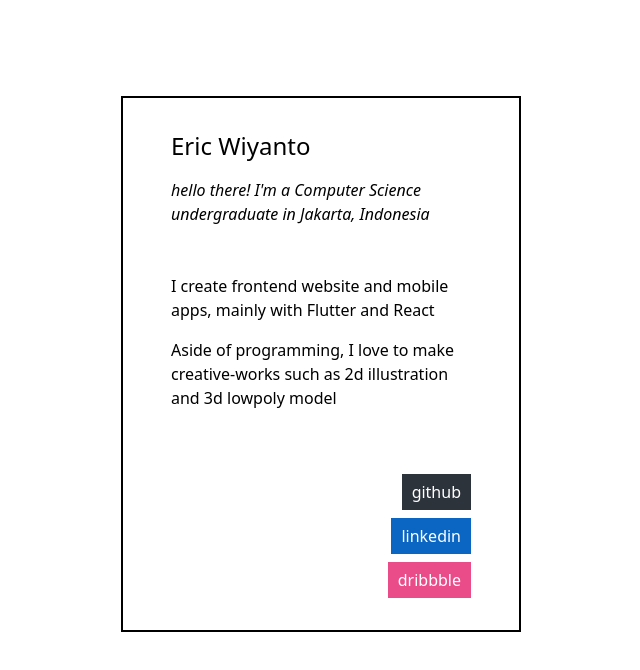
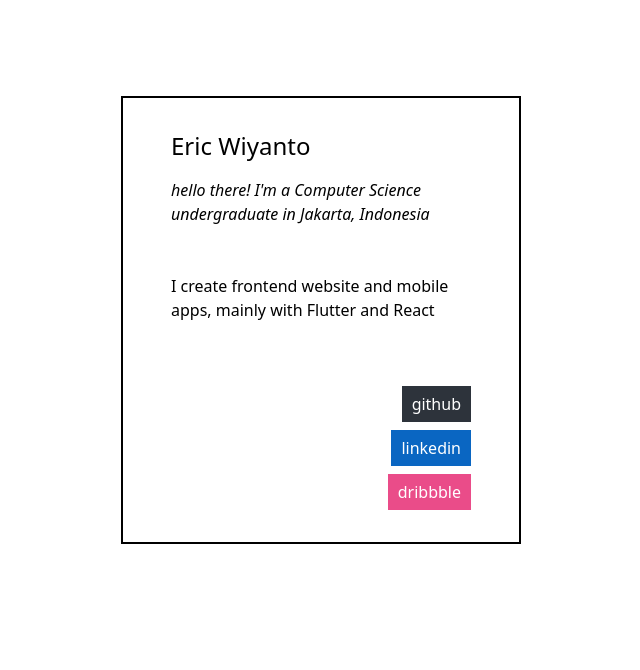
Before and after one commit to wiyantoeric/portfolio, a Next.js app: page / in a window 1280 px wide. Shown: the top 670 px of the page, without its empty margins (319-959 px from the left). Built offline with nearby package versions, Linux system fonts and the light colour scheme.

Commit message:
chore: remove hobby lines

```diff
--- a/pages/index.js
+++ b/pages/index.js
@@ -1,5 +1,6 @@
 import { useEffect, useRef } from 'react';
 import Container from '../components/Container';
+import Links from '../components/Links';
 
 export default function Home() {
   const homeRef = useRef(null);
@@ -14,8 +15,8 @@ export default function Home() {
           <p className="italic">hello there! I&apos;m a Computer Science undergraduate in Jakarta, Indonesia</p>
           <div className="spacer h-12"></div>
           <p>I create frontend website and mobile apps, mainly with Flutter and React</p>
-          <div className="spacer h-4"></div>
-          <p>Aside of programming, I love to make creative-works such as 2d illustration and 3d lowpoly model</p>
+          {/* <div className="spacer h-4"></div>
+          <p>Aside of programming, I love to make creative-works such as 2d illustration and 3d lowpoly model</p> */}
           <div className="spacer h-16"></div>
           <div className="flex flex-col items-end gap-y-2 self-end">
             <a
```
